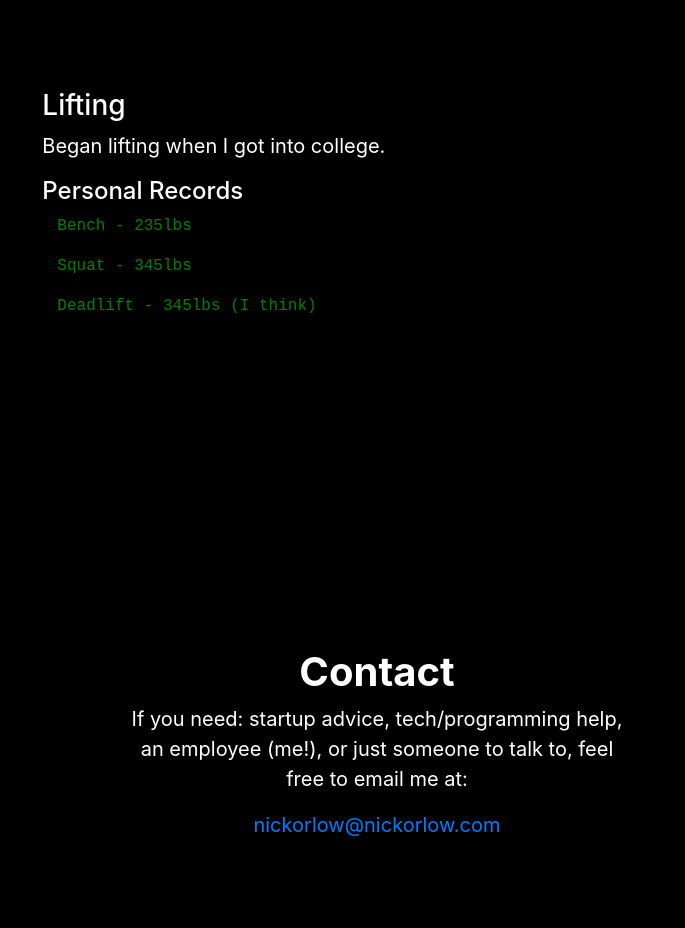
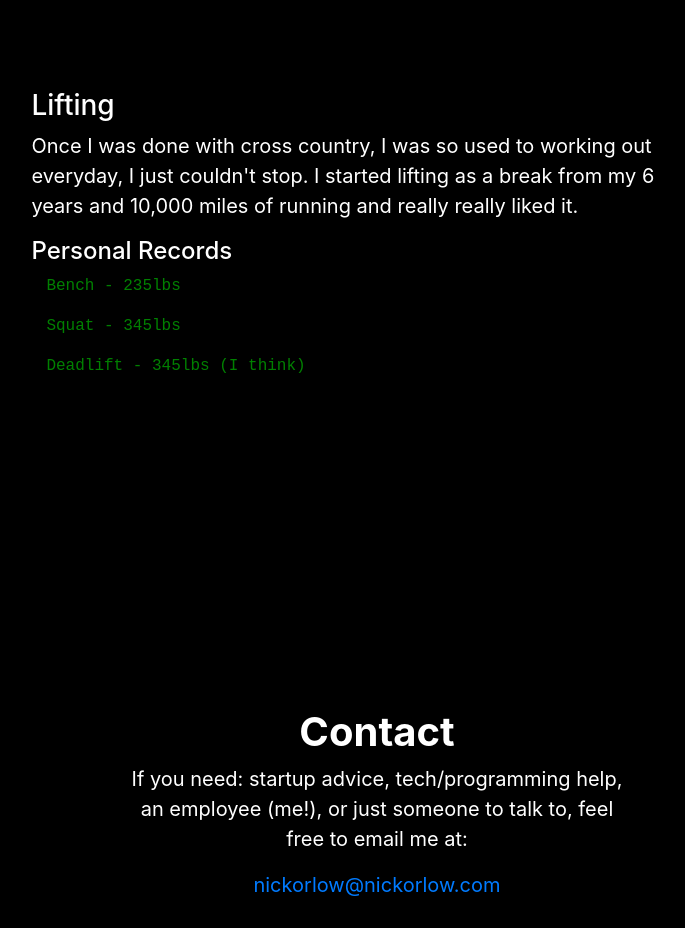
Before and after one commit to nickorlow/personal-site, a React (Create React App) app: page / in a window 1280 px wide. Shown: the part 4200-5128 px from the top of the page, without its empty margins (263-948 px from the left). Built offline with nearby package versions, Linux system fonts and the light colour scheme.

Commit message:
he's a CSS wizard, there's gotta be a twist

```diff
--- a/src/static/data/Hobbies.ts
+++ b/src/static/data/Hobbies.ts
@@ -12,7 +12,7 @@ const RunningHobby: InfoCardProps = {
 
 const Lifting: InfoCardProps = {
     title: "Lifting",
-    description: "Began lifting when I got into college.",
+    description: "Once I was done with cross country, I was so used to working out everyday, I just couldn't stop. I started lifting as a break from my 6 years and 10,000 miles of running and really really liked it.",
     listTitle: "Personal Records",
     list:["Bench - 235lbs", "Squat - 345lbs", "Deadlift - 345lbs (I think)"],
     listClassName: "col-12"
```
